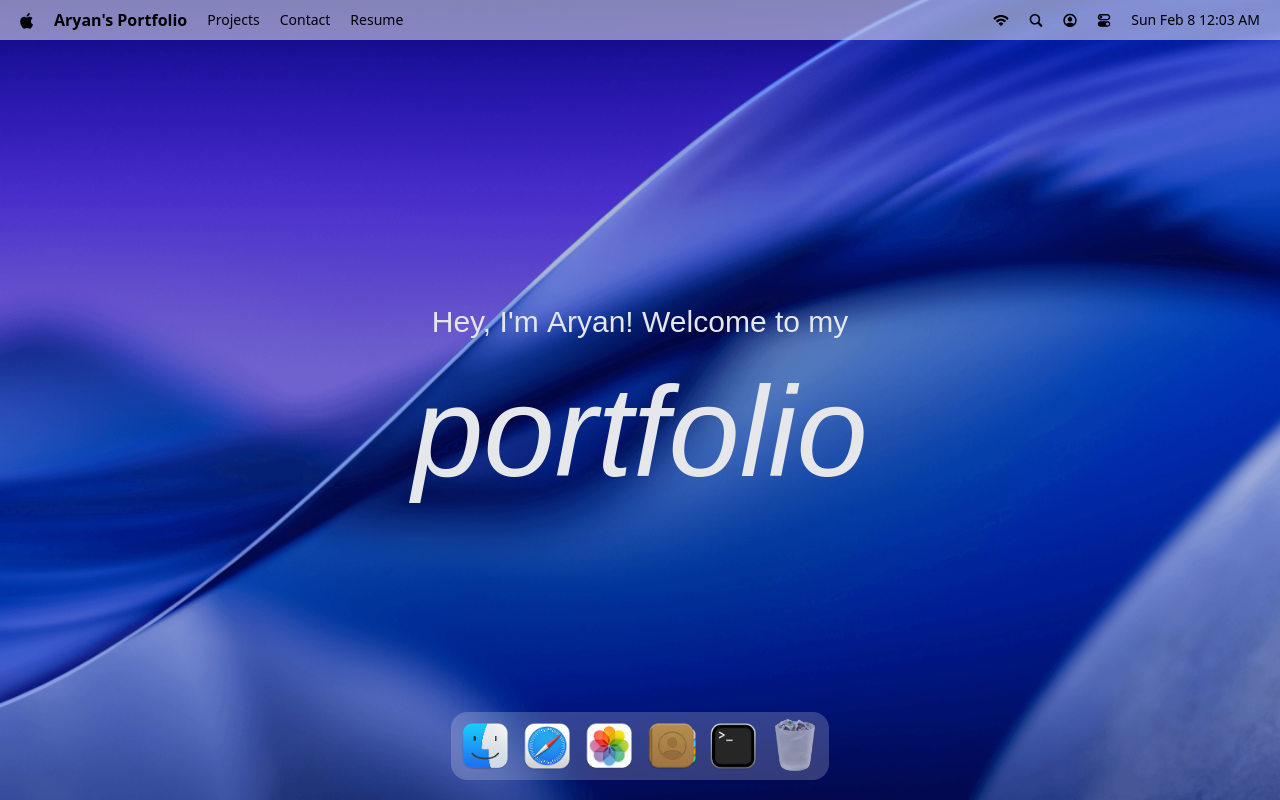
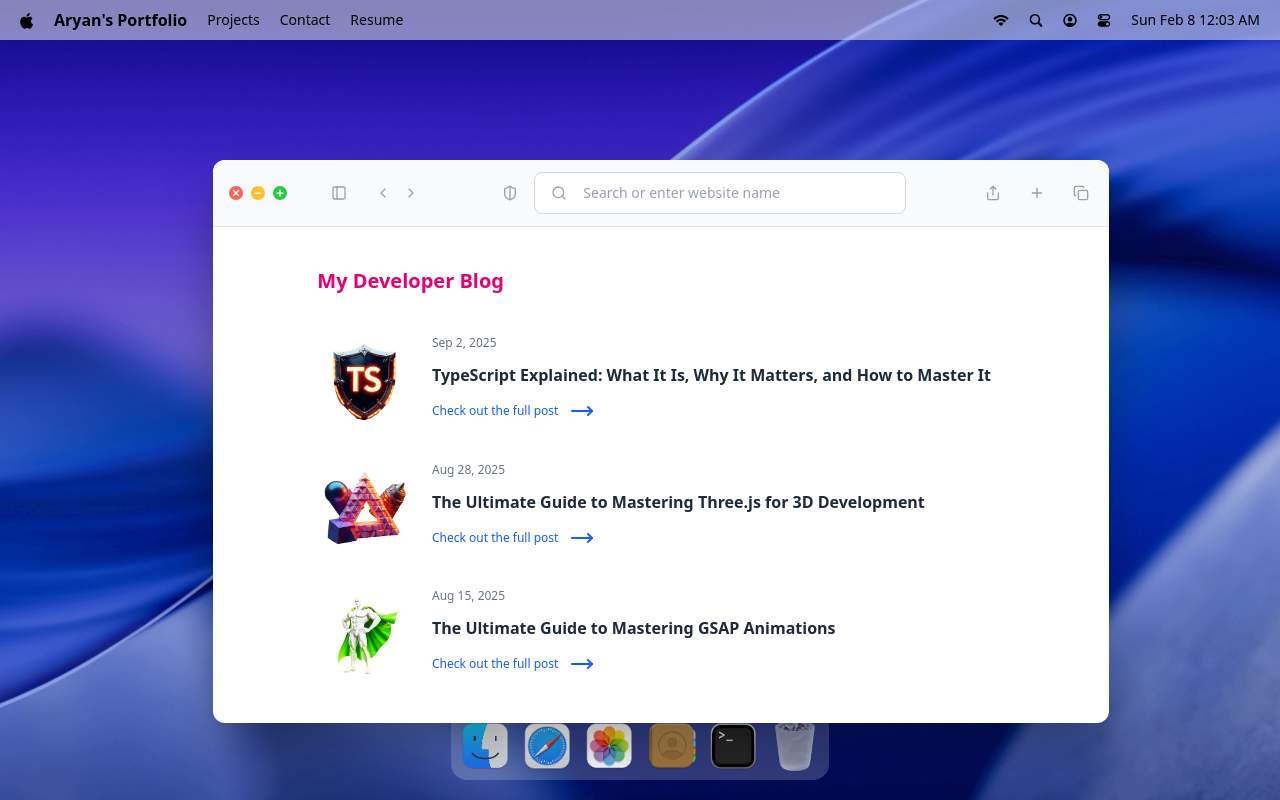
Before and after one commit to aryan-mehta05/macos-portfolio, a React (Vite) app: page / in a window 1280 px wide. Both pictures are taken after a click on the button 547 px from the left and 746 px from the top of the page. Built offline with nearby package versions, Linux system fonts and the light colour scheme; a web font is replaced by a local one.

Commit message:
create safari window for blogs - temp

```diff
--- a/src/App.jsx
+++ b/src/App.jsx
@@ -2,7 +2,7 @@
 import { Draggable } from "gsap/Draggable";
 
 import { Dock, Navbar, Welcome } from "#components";
-import { Terminal } from "#windows";
+import { Safari, Terminal } from "#windows";
 
 gsap.registerPlugin(Draggable);
 
@@ -14,6 +14,7 @@
       <Dock />
 
       <Terminal />
+      <Safari />
     </main>
   );
 };
--- /dev/null
+++ b/src/windows/Safari.jsx
@@ -0,0 +1,74 @@
+import {
+  ChevronLeft,
+  ChevronRight,
+  Copy,
+  MoveRight,
+  PanelLeft,
+  Plus,
+  Search,
+  Share,
+  ShieldHalf
+} from "lucide-react";
+
+import { blogPosts } from "#constants";
+import { WindowControls } from "#components"
+import WindowWrapper from "#hoc/WindowWrapper";
+
+const Safari = () => {
+  return (
+    <>
+      <div id="window-header">
+        <WindowControls target="safari" />
+
+        <PanelLeft className="ml-10 icon" />
+
+        <div className="flex items-center gap-1 ml-5">
+          <ChevronLeft className="icon" />
+          <ChevronRight className="icon" />
+        </div>
+
+        <div className="flex-1 flex-center gap-3">
+          <ShieldHalf className="icon" />
+
+          <div className="search">
+            <Search className="icon" />
+
+            <input type="text" placeholder="Search or enter website name" className="flex-1" />
+          </div>
+        </div>
+
+        <div className="flex items-center gap-5">
+          <Share className="icon" />
+          <Plus className="icon" />
+          <Copy className="icon" />
+        </div>
+      </div>
+
+      <div className="blog">
+        <h2>My Developer Blog</h2>
+
+        <div className="space-y-8">
+          {blogPosts.map(({ id, image, title, date, link }) => (
+            <div key={id} className="blog-post">
+              <div className="col-span-2">
+                <img src={image} alt={title} />
+              </div>
+
+              <div className="content">
+                <p>{date}</p>
+                <h3>{title}</h3>
+                <a href={link} target="_blank" rel="noopener noreferrer">
+                  Check out the full post <MoveRight className="icon-hover" />
+                </a>
+              </div>
+            </div>
+          ))}
+        </div>
+      </div>
+    </>
+  );
+};
+
+const SafariWindow = WindowWrapper(Safari, "safari");
+
+export default SafariWindow;
--- a/src/windows/index.js
+++ b/src/windows/index.js
@@ -1,3 +1,4 @@
 import Terminal from "#windows/Terminal";
+import Safari from "#windows/Safari";
 
-export { Terminal };
+export { Terminal, Safari };
```
